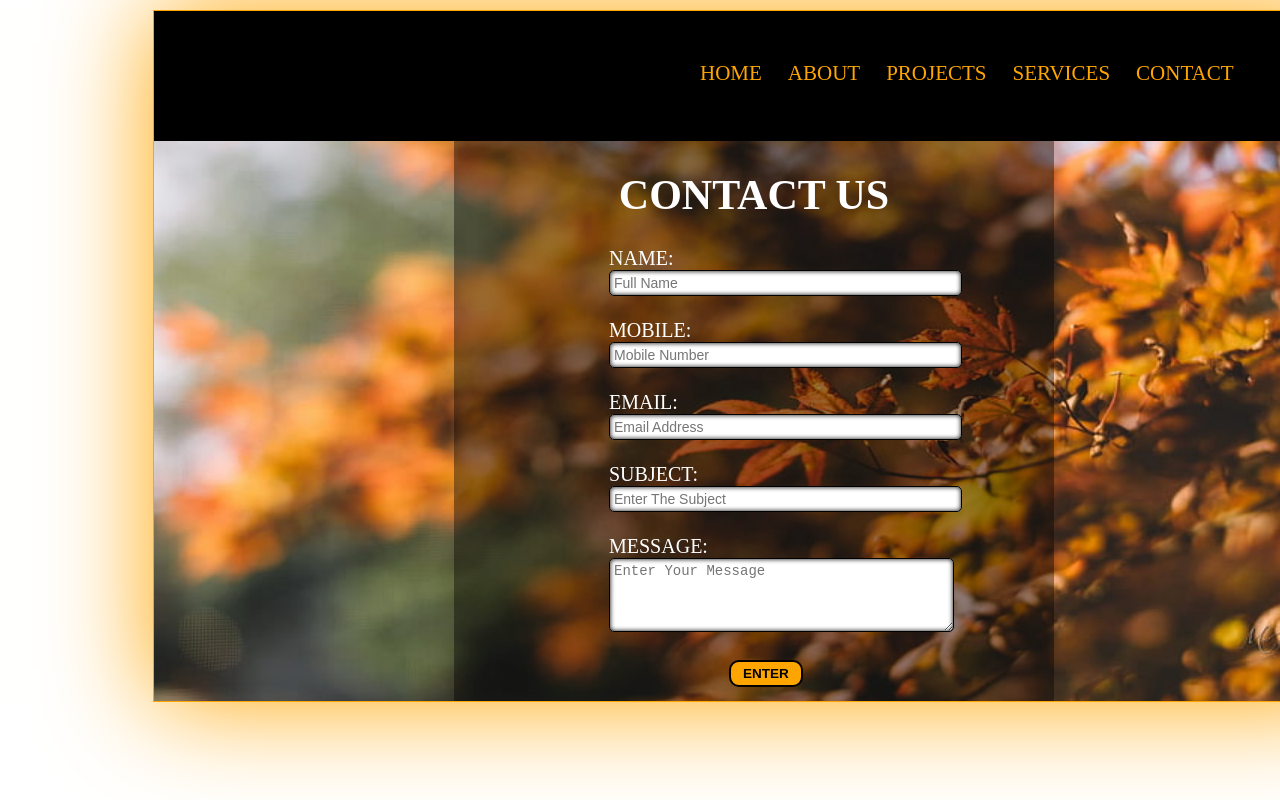
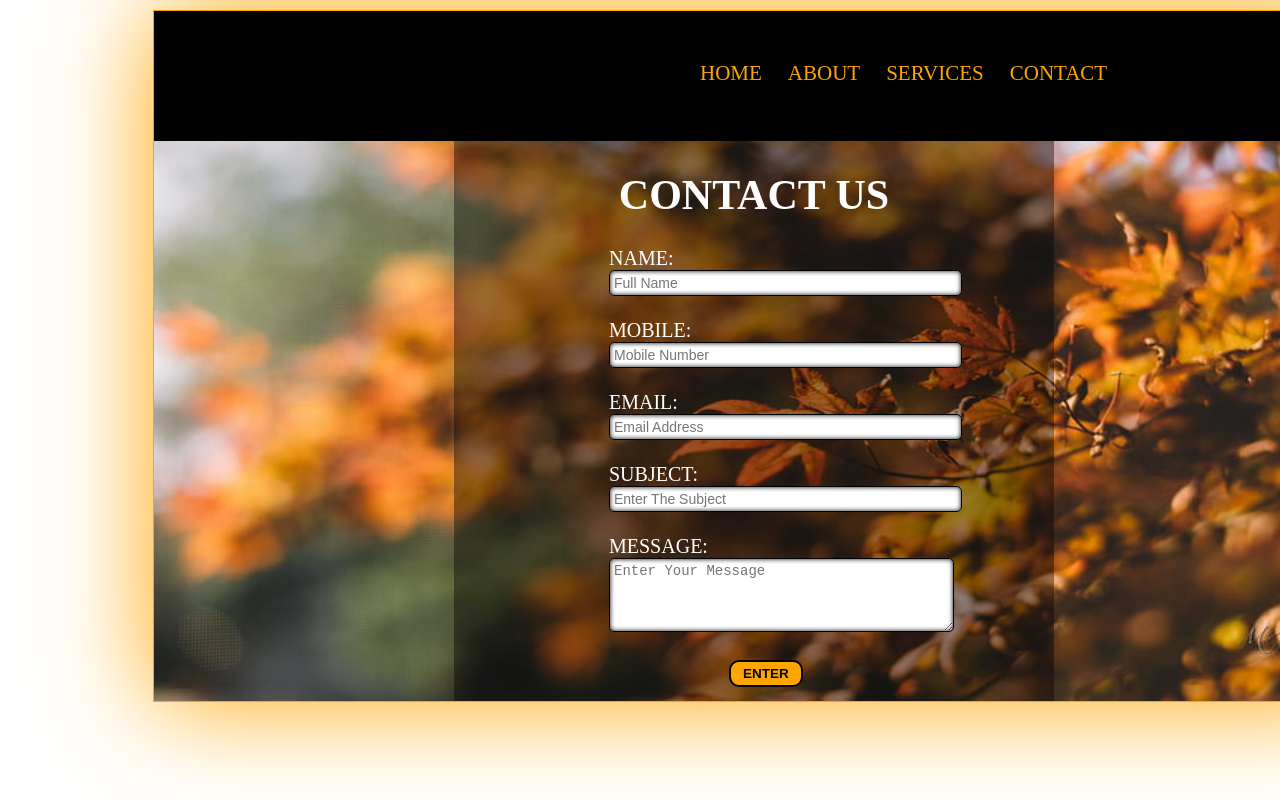
Before and after one commit to divyecoder/divyecoder.github.io, a plain HTML site: page contact.html in a window 1280 px wide. Shown: the top 800 px of the page. Drawn offline with Linux system fonts and the light colour scheme.

Commit message:
contact.html

```diff
--- a/contact.html
+++ b/contact.html
@@ -24,7 +24,7 @@
 		<ul>
 			<li><a href="index.html" class="hi"> HOME </a></li>
 			<li><a href="about.html" class="hi"> ABOUT </a></li>
-			<li><a href="project.html" class="hi"> PROJECTS </a></li>
+			<!-- <li><a href="project.html" class="hi"> PROJECTS </a></li> -->
 			<li><a href="service.html" class="hi"> SERVICES </a></li>
 			<li><a href="contact.html" class="hi"> CONTACT </a></li>
 		</ul>
```
